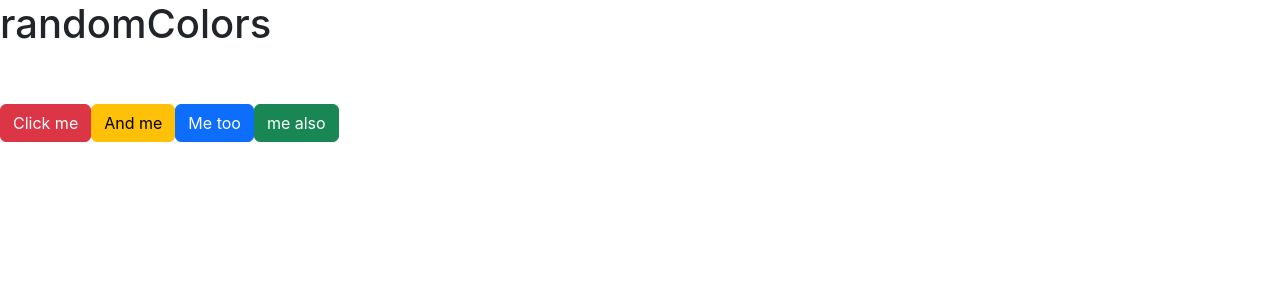
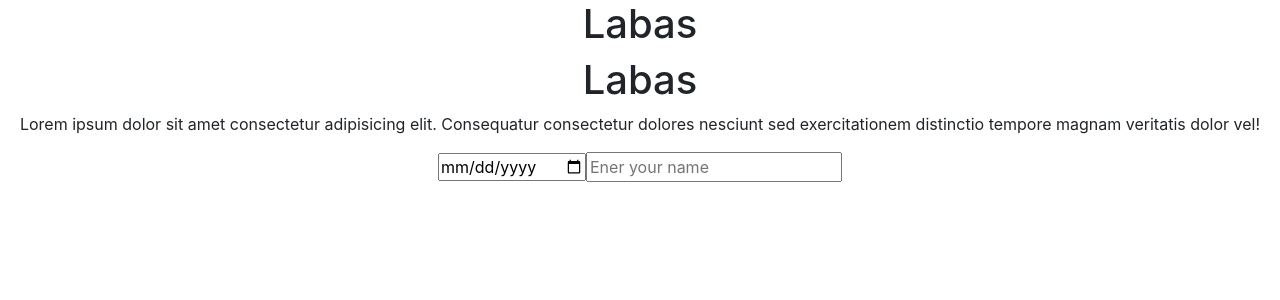
Before and after one commit to mantas1235/React-projects, a React (Create React App) app: page / in a window 1280 px wide. Shown: the top 300 px of the page. Built offline with nearby package versions, Linux system fonts and the light colour scheme.

Commit message:
Making card component

```diff
--- a/package.json
+++ b/package.json
@@ -10,6 +10,7 @@
     "react": "^18.3.1",
     "react-bootstrap": "^2.10.4",
     "react-dom": "^18.3.1",
+    "react-icons": "^5.3.0",
     "react-scripts": "5.0.1",
     "web-vitals": "^2.1.4"
   },
--- a/src/App.jsx
+++ b/src/App.jsx
@@ -1,7 +1,8 @@
 
 import './App.css';
-import RandomColors from './Projects/Project2RandomColors/RandomColors';
-// import Esignature from './Projects/project1/Esignature';
+// import RandomColors from './Projects/Project2RandomColors/RandomColors';
+import Esignature from "./Projects/project1Esignature/Esignature"
+// import PhotoLike from './Projects/project3likePhoto/PhotoLike';
 
 
 
@@ -12,10 +13,11 @@ function App() {
 
   return (
  <>
- {/* <Esignature /> */}
+ <Esignature />
 
-<RandomColors />
+{/* <RandomColors /> */}
 
+{/* <PhotoLike /> */}
  </>
   );
 }
```
Also changed, not shown: src/Projects/project3likePhoto/photoLike.jsx (+31 -0 lines), 1 other file (tests, documents, lock files or other folders).
